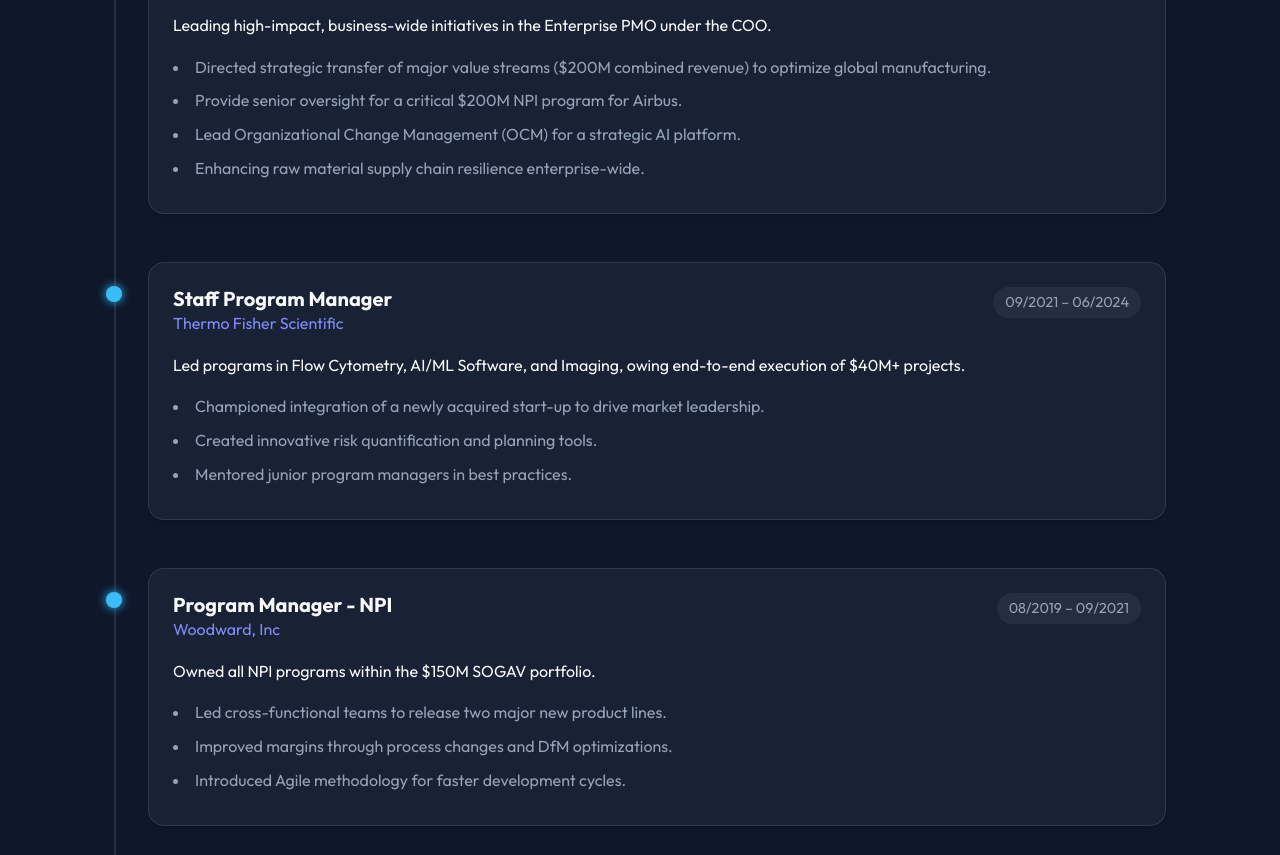
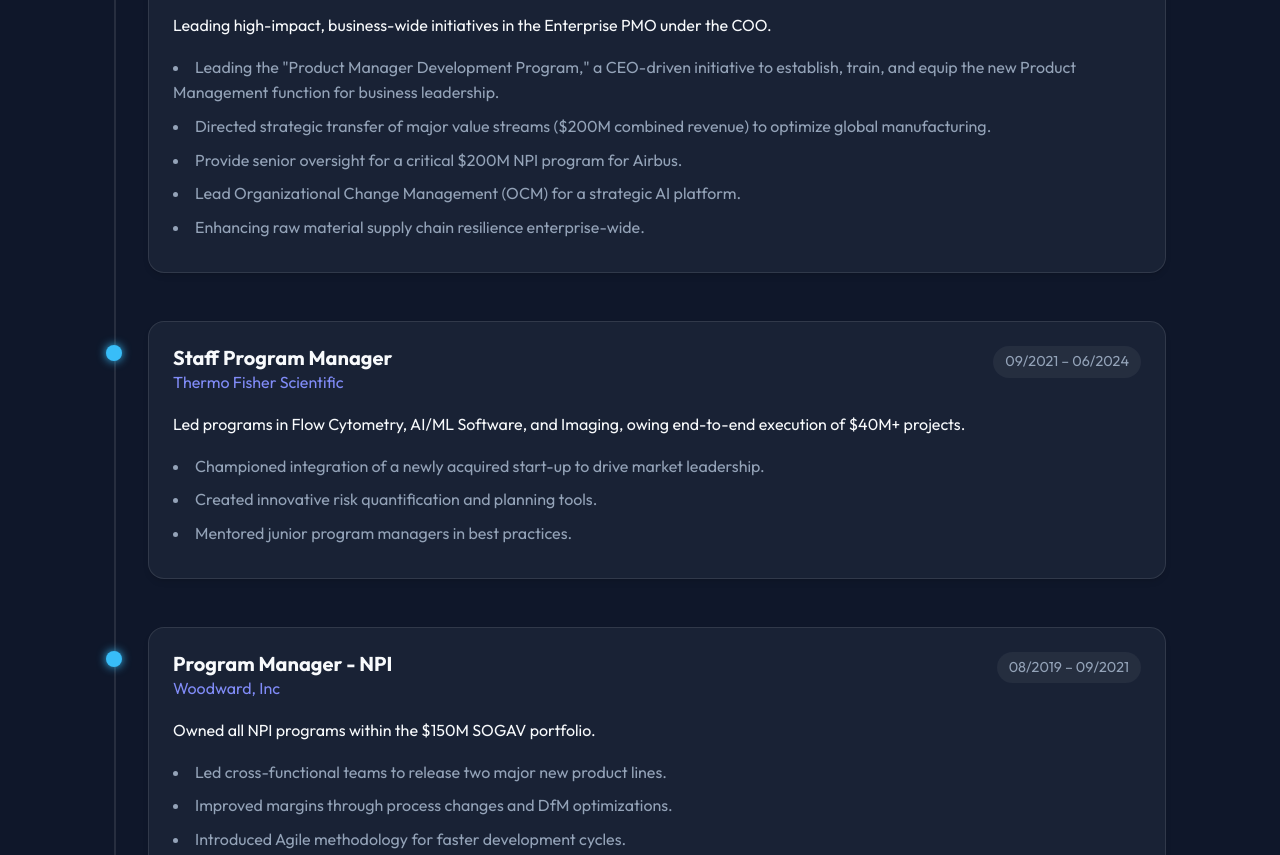
Before and after one commit to ChrisUFO/charrison.us, a website: page public/index.html in a window 1280 px wide. Shown: the part 1422-2277 px from the top of the page. Drawn offline with Linux system fonts and the light colour scheme.

Commit message:
Add Product Manager Development Program experience

```diff
--- a/public/index.html
+++ b/public/index.html
@@ -124,6 +124,11 @@
               Leading high-impact, business-wide initiatives in the Enterprise PMO under the COO.
             </p>
             <ul>
+              <li>
+                Leading the "Product Manager Development Program," a CEO-driven initiative to
+                establish, train, and equip the new Product Management function for business
+                leadership.
+              </li>
               <li>
                 Directed strategic transfer of major value streams ($200M combined revenue) to
                 optimize global manufacturing.
```
